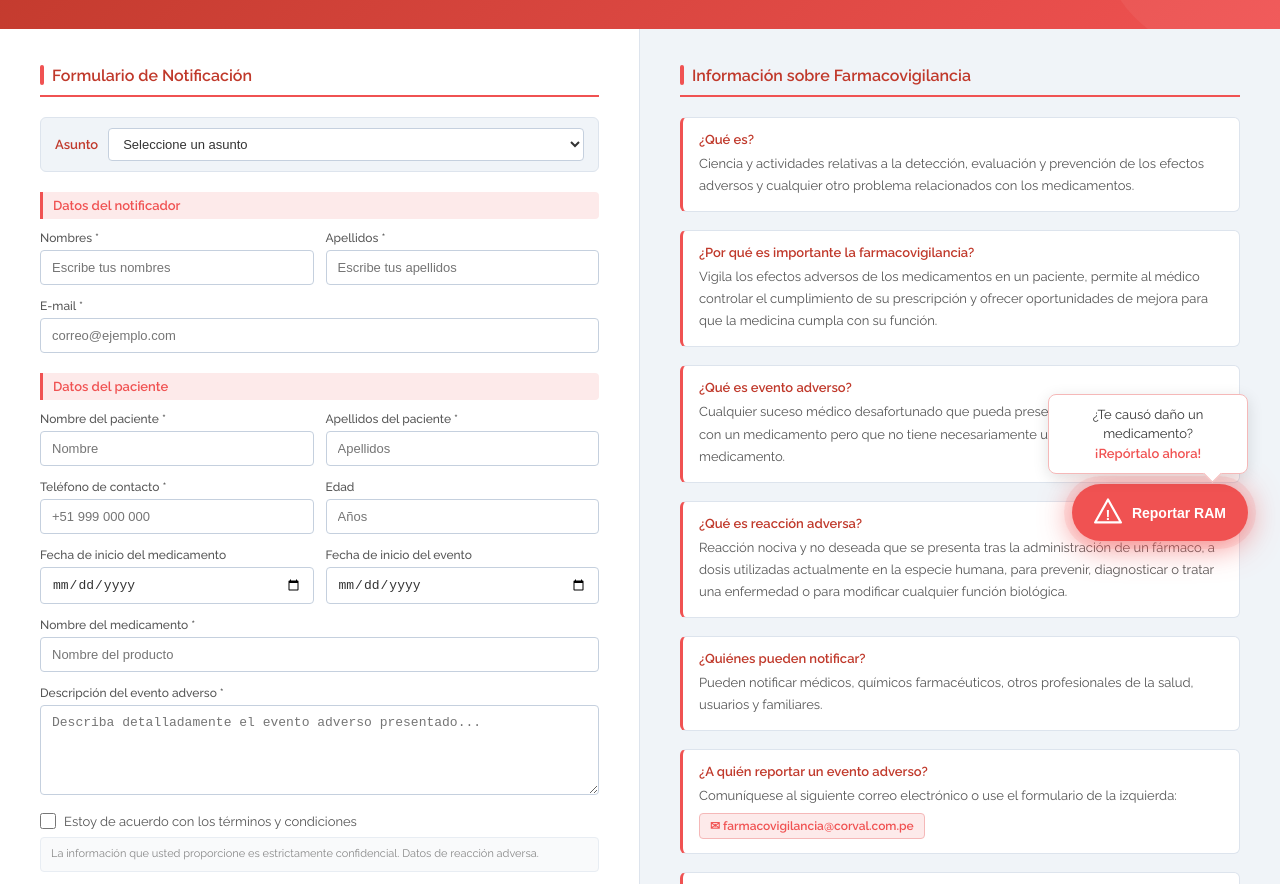
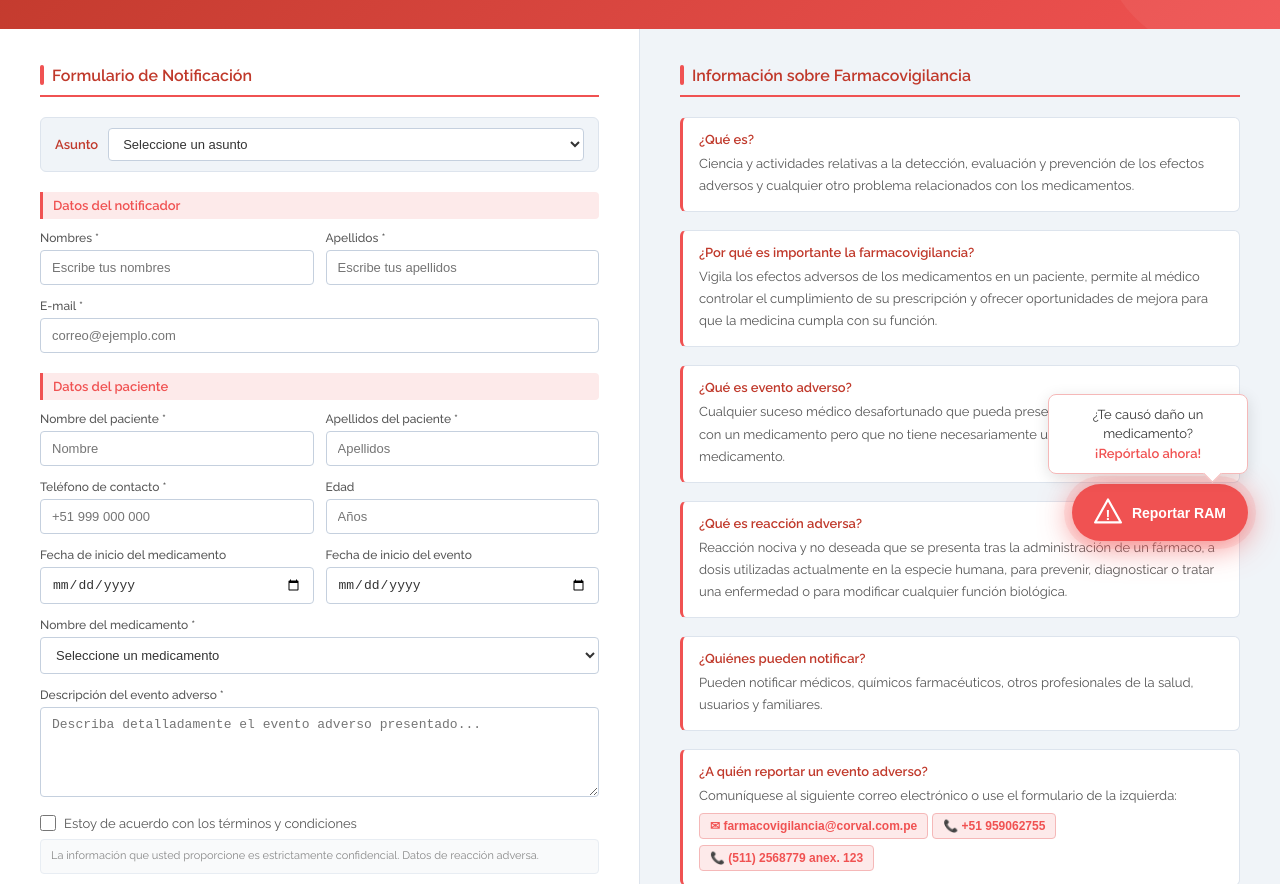
Before and after one commit to Russali-ux/Corval, a plain HTML site: page index.html in a window 1280 px wide. Shown: the part 227-1111 px from the top of the page. Drawn offline with Linux system fonts and the light colour scheme.

Commit message:
tu mensaje aqui

```diff
--- a/index.html
+++ b/index.html
@@ -337,6 +337,7 @@
     color: #F05252;
     font-size: 12px;
     font-weight: bold;
+    font-family: Arial, sans-serif;
     padding: 5px 10px;
     border-radius: 4px;
     border: 1px solid #f5b8b8;
@@ -433,7 +434,7 @@
 <!-- HEADER -->
 <header class="cv-header">
   <a href="https://www.corval.com.pe/" class="cv-logo">
-    <img src="https://www.corval.com.pe/images/logomodificado.jpeg" alt="CORVAL Pharmaceutical S.A.C." style="height:56px; width:auto; display:block;">
+    <img src="logo.png" alt="CORVAL Pharmaceutical S.A.C." style="height:56px; width:auto; display:block;">
   </a>
   <ul class="cv-nav">
     <li><a href="#inicio">Inicio</a></li>
@@ -521,7 +522,34 @@
     </div>
     <div class="cv-form-group">
       <label for="medicamento">Nombre del medicamento *</label>
-      <input type="text" id="medicamento" name="medicamento" required placeholder="Nombre del producto">
+      <select id="medicamento" name="medicamento" required>
+        <option value="" disabled selected>Seleccione un medicamento</option>
+        <option value="GRAVICOR, DIMENHIDRINATO 50 mg/5 mL SOLUCIÓN INYECTABLE - CJA X 50 UND">GRAVICOR, DIMENHIDRINATO 50 mg/5 mL SOLUCIÓN INYECTABLE - CJA X 50 UND</option>
+        <option value="ORFEDOL, ORFEDRINA CITRATO 60 mg/2 mL SOLUCIÓN INYECTABLE - CJA X 25 UND">ORFEDOL, ORFEDRINA CITRATO 60 mg/2 mL SOLUCIÓN INYECTABLE - CJA X 25 UND</option>
+        <option value="KETACOR, KETOROLACO TROMETAMINA 30 mg/1 mL SOLUCIÓN INYECTABLE - CJA X 25 UND">KETACOR, KETOROLACO TROMETAMINA 30 mg/1 mL SOLUCIÓN INYECTABLE - CJA X 25 UND</option>
+        <option value="KETACOR, KETOROLACO TROMETAMINA 60 mg/2 mL SOLUCIÓN INYECTABLE - CJA X 25 UND">KETACOR, KETOROLACO TROMETAMINA 60 mg/2 mL SOLUCIÓN INYECTABLE - CJA X 25 UND</option>
+        <option value="LIDOCAÍNA 2% SIN PRESERVANTE SOLUCIÓN INYECTABLE X 20 mL - CJA X 20 UND">LIDOCAÍNA 2% SIN PRESERVANTE SOLUCIÓN INYECTABLE X 20 mL - CJA X 20 UND</option>
+        <option value="CEFAZOLINA 1 g POLVO PARA SOLUCIÓN INYECTABLE Y PARA PERFUSIÓN - CJA X 10 UND">CEFAZOLINA 1 g POLVO PARA SOLUCIÓN INYECTABLE Y PARA PERFUSIÓN - CJA X 10 UND</option>
+        <option value="TACBANEN, MEROPENEM 1g POLVO PARA SOLUCIÓN INYECTABLE - CJA X 10 UND">TACBANEN, MEROPENEM 1g POLVO PARA SOLUCIÓN INYECTABLE - CJA X 10 UND</option>
+        <option value="TAZOVAL, PIPERACILINA 4.0 g + TAZOBACTAM 0.5 g POLVO PARA SOLUCIÓN PARA PERFUSIÓN - CJA X 10 UND">TAZOVAL, PIPERACILINA 4.0 g + TAZOBACTAM 0.5 g POLVO PARA SOLUCIÓN PARA PERFUSIÓN - CJA X 10 UND</option>
+        <option value="CISTACOR, IMIPENEM 0.5 g + CILASTATINA 0.5 g POLVO PARA SOLUCIÓN PARA PERFUSIÓN - CJA X 10 UND">CISTACOR, IMIPENEM 0.5 g + CILASTATINA 0.5 g POLVO PARA SOLUCIÓN PARA PERFUSIÓN - CJA X 10 UND</option>
+        <option value="AMPICILINA 500 mg POLVO PARA SOLUCIÓN INYECTABLE - CJA X 10 UND">AMPICILINA 500 mg POLVO PARA SOLUCIÓN INYECTABLE - CJA X 10 UND</option>
+        <option value="AMPICILINA 1 g POLVO PARA SOLUCIÓN INYECTABLE - CJA X 10 UND">AMPICILINA 1 g POLVO PARA SOLUCIÓN INYECTABLE - CJA X 10 UND</option>
+        <option value="OXACILINA 1 g POLVO PARA SOLUCIÓN INYECTABLE - CJA X 10 UND">OXACILINA 1 g POLVO PARA SOLUCIÓN INYECTABLE - CJA X 10 UND</option>
+        <option value="CEFALOTINA 1 g POLVO PARA SOLUCIÓN INYECTABLE Y PARA PERFUSIÓN - CJA X 10 UND">CEFALOTINA 1 g POLVO PARA SOLUCIÓN INYECTABLE Y PARA PERFUSIÓN - CJA X 10 UND</option>
+        <option value="TACBANEN, MEROPENEM 500 mg POLVO PARA SOLUCIÓN INYECTABLE - CJA X 10 UND">TACBANEN, MEROPENEM 500 mg POLVO PARA SOLUCIÓN INYECTABLE - CJA X 10 UND</option>
+        <option value="UROMINOK, AMIKACINA SULFATO 500 mg/2 mL SOLUCIÓN INYECTABLE - CJA X 25 UND">UROMINOK, AMIKACINA SULFATO 500 mg/2 mL SOLUCIÓN INYECTABLE - CJA X 25 UND</option>
+        <option value="AMPICILINA 1.0 g + SULBACTAM 0.5 g POLVO PARA SOLUCIÓN INYECTABLE - CJA X 10 UND">AMPICILINA 1.0 g + SULBACTAM 0.5 g POLVO PARA SOLUCIÓN INYECTABLE - CJA X 10 UND</option>
+        <option value="AZTREONAM 1 g POLVO PARA SOLUCIÓN INYECTABLE - CJA X 10 UND">AZTREONAM 1 g POLVO PARA SOLUCIÓN INYECTABLE - CJA X 10 UND</option>
+        <option value="CEFEPIMA 1 g POLVO PARA SOLUCION INYECTABLE - CJA X 10 UND">CEFEPIMA 1 g POLVO PARA SOLUCION INYECTABLE - CJA X 10 UND</option>
+        <option value="CEFTRIACOR 1 g, CEFTRIAXONA 1 g POLVO PARA SOLUCION INYECTABLE - CJA X 10 UND">CEFTRIACOR 1 g, CEFTRIAXONA 1 g POLVO PARA SOLUCION INYECTABLE - CJA X 10 UND</option>
+        <option value="UROMINOK 1 g, AMIKACINA SULFATO 1 g/4 mL SOLUCIÓN INYECTABLE - CJA X 01 UND">UROMINOK 1 g, AMIKACINA SULFATO 1 g/4 mL SOLUCIÓN INYECTABLE - CJA X 01 UND</option>
+        <option value="FEVRACOR, METAMIZOL SÓDICO 1 g/2 mL SOLUCIÓN INYECTABLE - CJA X 25 UND">FEVRACOR, METAMIZOL SÓDICO 1 g/2 mL SOLUCIÓN INYECTABLE - CJA X 25 UND</option>
+        <option value="DALACOR, CLINDAMICINA 600 mg/4 mL SOLUCIÓN INYECTABLE - CJA X 25 UND">DALACOR, CLINDAMICINA 600 mg/4 mL SOLUCIÓN INYECTABLE - CJA X 25 UND</option>
+        <option value="PROFECOR, KETOPROFENO 100 mg/5 mL SOL INYECTABLE - CJA X 25 UND">PROFECOR, KETOPROFENO 100 mg/5 mL SOL INYECTABLE - CJA X 25 UND</option>
+        <option value="CIPROFLOXACINO 200 mg/100 mL SOLUCIÓN PARA PERFUSIÓN - CJA X 01 UND">CIPROFLOXACINO 200 mg/100 mL SOLUCIÓN PARA PERFUSIÓN - CJA X 01 UND</option>
+        <option value="CLORURO DE SODIO 0.9% SOL. PARA PERFUSIÓN">CLORURO DE SODIO 0.9% SOL. PARA PERFUSIÓN</option>
+      </select>
     </div>
     <div class="cv-form-group">
       <label for="descripcion">Descripción del evento adverso *</label>
@@ -569,6 +597,8 @@
       <h3>¿A quién reportar un evento adverso?</h3>
       <p>Comuníquese al siguiente correo electrónico o use el formulario de la izquierda:</p>
       <span class="cv-email-badge">&#9993; farmacovigilancia@corval.com.pe</span>
+      <span class="cv-email-badge">&#128222; +51 959062755</span>
+      <span class="cv-email-badge">&#128222; (511) 2568779 anex. 123</span>
     </div>
 
     <div class="cv-info-block">
```
Also changed, not shown: logo.png (added).
